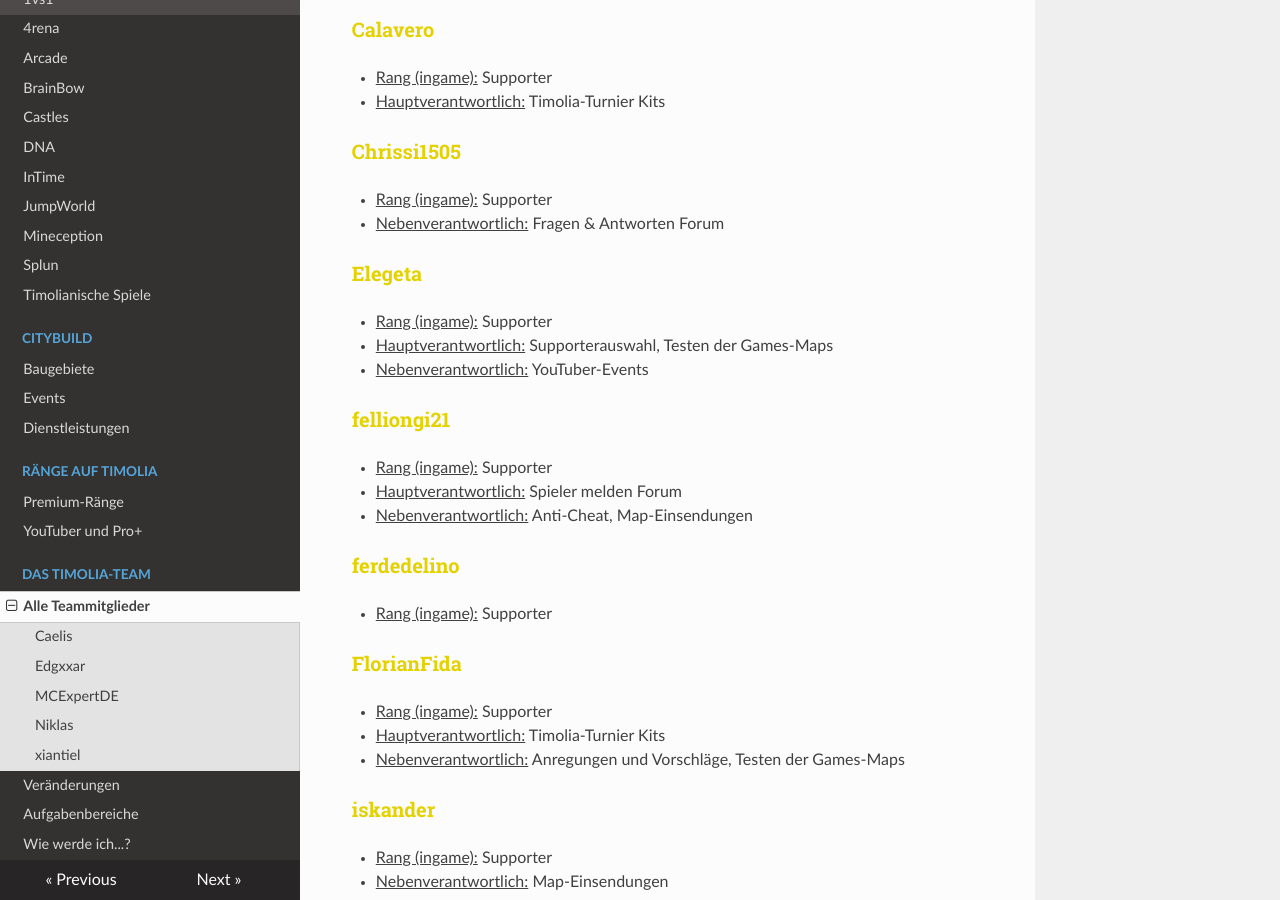
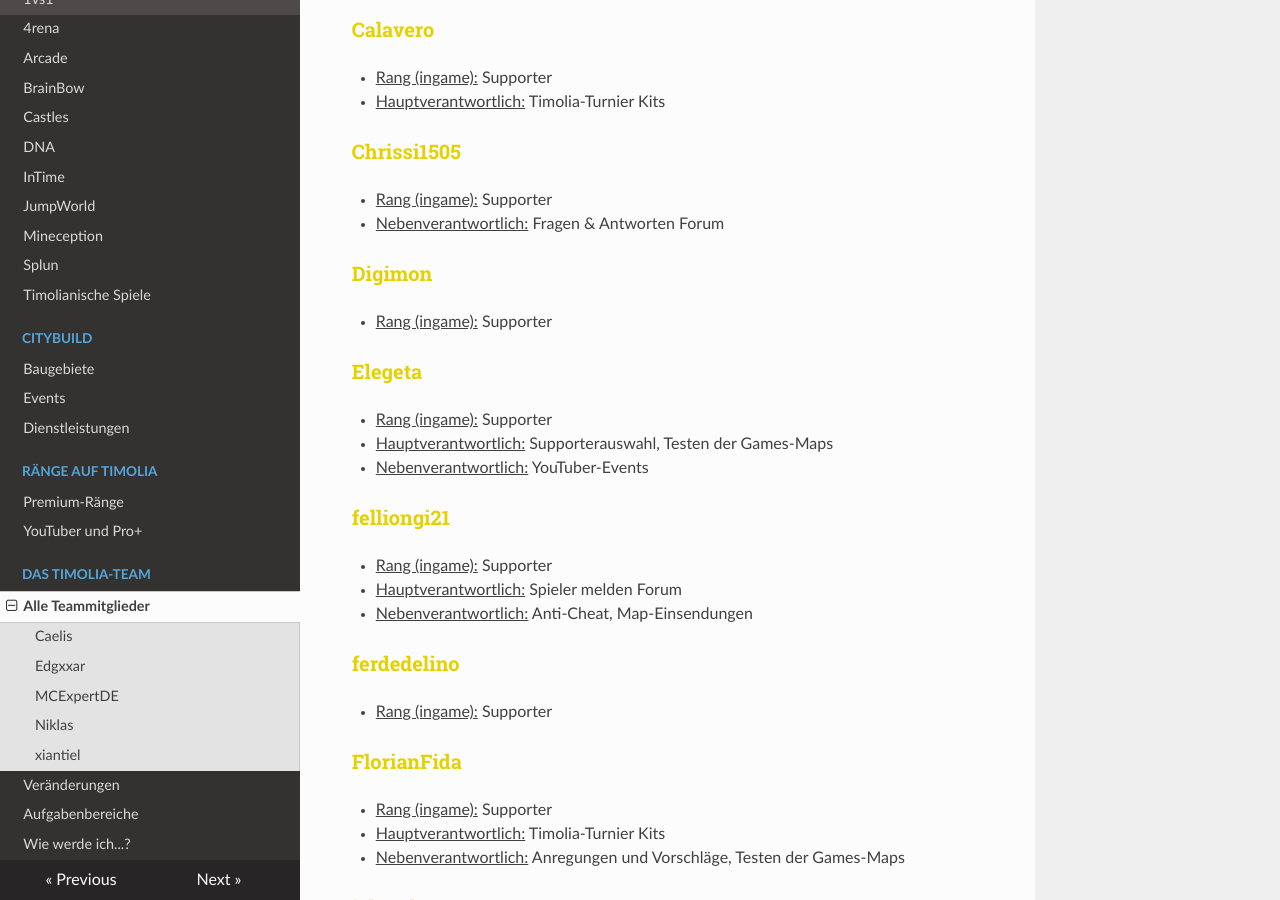
Before and after one commit to TimoliaDE/HowTo, an MkDocs documentation site: the page built from docs/team/members.md, in a window 1280 px wide and 900 px high, scrolled down 4857 px. Built offline with MkDocs 1.6.1, drawn with Linux system fonts in a browser that asks for light colours; nearby versions of some CDN libraries; old or Windows-style settings are respelled for this version of MkDocs.

Commit message:
Update members.md

```diff
--- a/docs/team/members.md
+++ b/docs/team/members.md
@@ -156,6 +156,9 @@ Sie stehen für alle grundlegenden Fragen und Reports zur Verfügung und sind di
 - <u>Rang (ingame):</u> Supporter
 - <u>Nebenverantwortlich:</u> Fragen & Antworten Forum
 
+### <strong><span style="color:#E4D100">Digimon</span></strong>
+- <u>Rang (ingame):</u> Supporter
+
 ### <strong><span style="color:#E4D100">Elegeta</span></strong>
 - <u>Rang (ingame):</u> Supporter
 - <u>Hauptverantwortlich:</u> Supporterauswahl, Testen der Games-Maps
```
